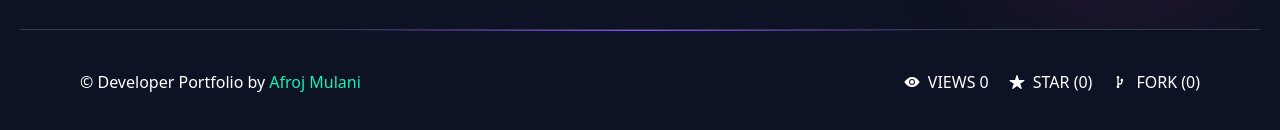
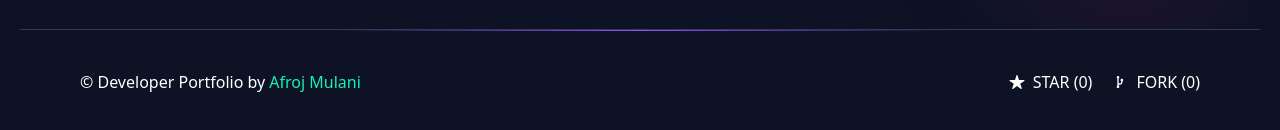
Before and after one commit to CodeByAfroj/port_folio, a React (Vite) app: page / in a window 1280 px wide. Shown: the part 6640-6770 px from the top of the page. Built offline with nearby package versions, Linux system fonts and the light colour scheme; no server answers.

Commit message:
Update sections

```diff
--- a/index.html
+++ b/index.html
@@ -1,6 +1,14 @@
 <!doctype html>
 <html lang="en">
   <head>
+    <!-- Google tag -->
+<script async src="https://www.googletagmanager.com/gtag/js?id=G-XXXXXXXXXX"></script>
+<script>
+  window.dataLayer = window.dataLayer || [];
+  function gtag(){dataLayer.push(arguments);}
+  gtag('js', new Date());
+  gtag('config', 'G-Q0Q7P68PZC');
+</script>
     <meta charset="UTF-8" />
     <meta name="viewport" content="width=device-width, initial-scale=1.0" />
     <title>Afroj Mulani's PortFolio</title>
--- a/src/api/view.js
+++ /dev/null
@@ -1,12 +0,0 @@
-// api/views.js
-
-import { kv } from "@vercel/kv";
-
-export default async function handler(req, res) {
-  try {
-    const views = await kv.incr("portfolio-views");
-    res.status(200).json({ views });
-  } catch (err) {
-    res.status(500).json({ error: "Error" });
-  }
-}
--- a/src/components/Footer.jsx
+++ b/src/components/Footer.jsx
@@ -7,14 +7,7 @@
 
 function Footer() {
   const { stars, forks } = useGithubRepoStats("CodeByAfroj", "port_folio");
-   const [views, setViews] = useState("...");
 
-  useEffect(() => {
-    fetch("/api/views")
-      .then((res) => res.json())
-      .then((data) => setViews(data.views))
-      .catch(() => setViews("0"));
-  }, []);
 
   return (
     <div className="relative border-t bg-[#0d1224] border-[#353951] text-white">
@@ -40,16 +33,7 @@
 
           <div className="flex items-center gap-5">
 
-            <a
-              target="_blank"
-              rel="noopener noreferrer"
-              className="flex items-center gap-2 uppercase hover:text-[#16f2b3]"
-            >
-              <IoEye />
-              <span className="flex items-center gap-1">
-                Views {views}
-              </span>
-            </a>
+
             <a
               target="_blank"
               rel="noopener noreferrer"
```
